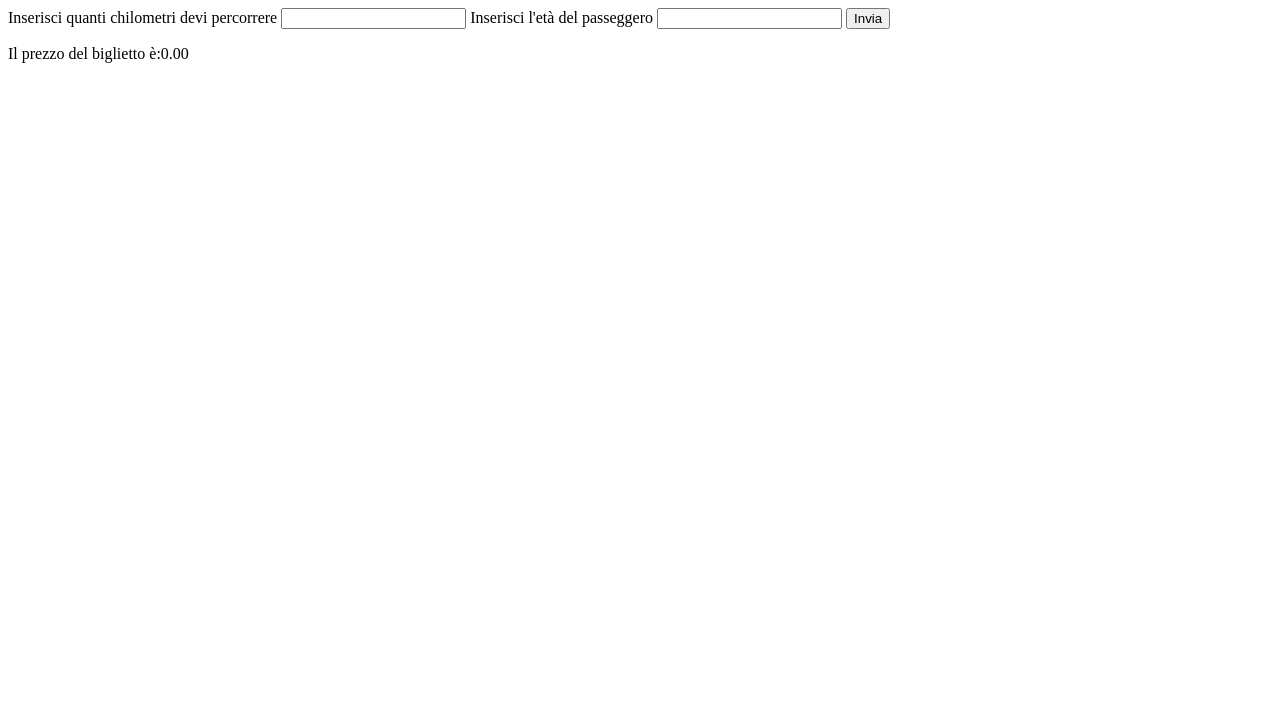
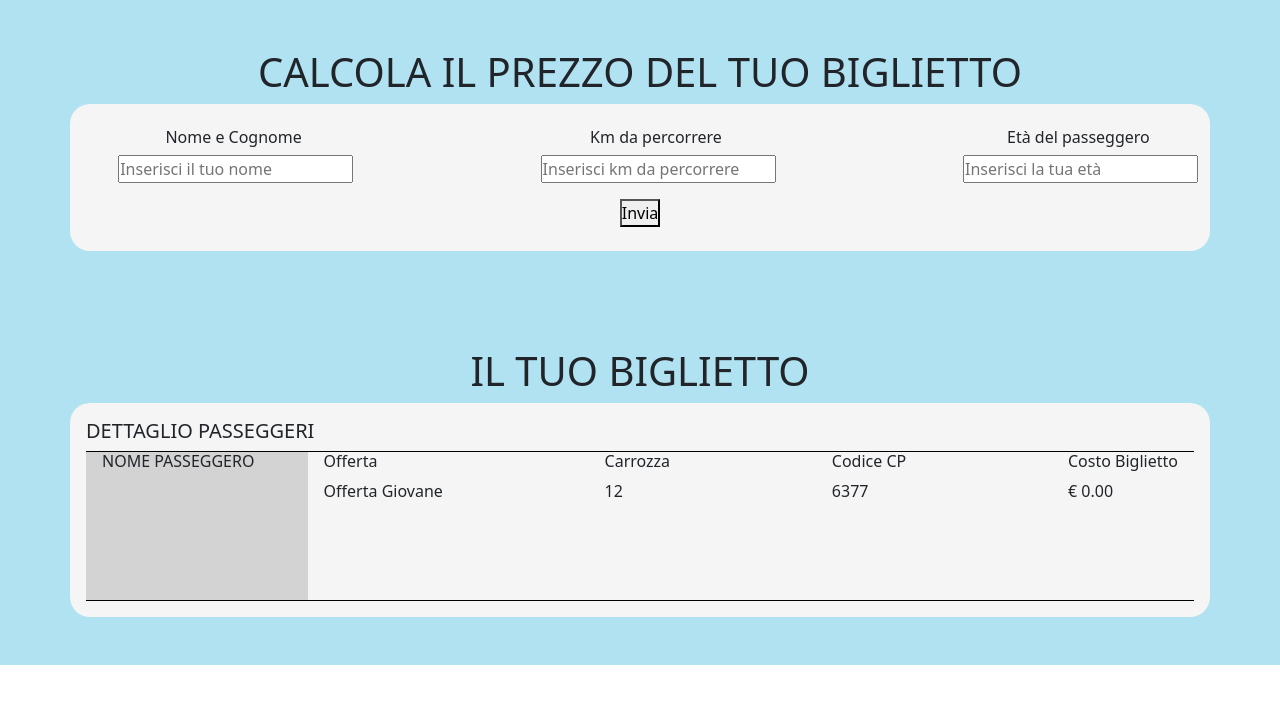
Before and after one commit to Bice93/js-biglietto-treno-form, a plain HTML site: page index.html in a window 1280 px wide. Both pictures are taken after a click on the button "Invia". Drawn offline with nearby package versions, Linux system fonts and the light colour scheme.

Commit message:
Milestone 2

```diff
--- a/css/style.css
+++ b/css/style.css
@@ -0,0 +1,41 @@
+*{
+    margin: 0;
+    padding: 0;
+    box-sizing: border-box;
+}
+main{
+    background-color: rgb(177, 226, 242);
+}
+
+.count_price, .box_ticket{
+    background-color:whitesmoke;
+    border-radius: 20px;
+}
+
+.ticket{
+    border-top: 1px solid black;
+    border-bottom: 1px solid black;
+}
+
+ul{
+    list-style: none;
+    display: flex;
+    justify-content: space-between;
+}
+
+.ticket{
+    display: flex;
+    height: 150px;
+}
+
+.ticket_left{
+    width: 20%;
+    height: 100%;
+    background-color: lightgray;
+}
+
+.ticket_right{
+    width: 80%;
+    display: flex;
+    justify-content: space-between;
+}
--- a/index.html
+++ b/index.html
@@ -1,20 +1,109 @@
 <!DOCTYPE html>
 <html lang="en">
+
 <head>
     <meta charset="UTF-8">
     <meta http-equiv="X-UA-Compatible" content="IE=edge">
     <meta name="viewport" content="width=device-width, initial-scale=1.0">
+    <!-- CSS only -->
+    <link href="https://cdn.jsdelivr.net/npm/bootstrap@5.2.0-beta1/dist/css/bootstrap.min.css" rel="stylesheet"
+        integrity="sha384-0evHe/X+R7YkIZDRvuzKMRqM+OrBnVFBL6DOitfPri4tjfHxaWutUpFmBp4vmVor" crossorigin="anonymous">
     <link rel="stylesheet" href="css/style.css">
     <title>Biglietto treno</title>
 </head>
+
 <body>
-    <label for="">Inserisci quanti chilometri devi percorrere</label>
+    <main>
+        <div class="container py-5">
+            <div class="row">
+                <h1 class="text-center">CALCOLA IL PREZZO DEL TUO BIGLIETTO</h1>
+                <div class="col-12 text-center count_price py-4 px- 5">
+
+                    <ul>
+                        <li>
+                            <h6>Nome e Cognome</h6>
+                            <label for="name-user"></label>
+                            <input type="text" placeholder="Inserisci il tuo nome" id="name-user">
+                        </li>
+
+                        <li>
+                            <h6>Km da percorrere</h6>
+                            <label for="km-text"></label>
+                            <input type="text" placeholder="Inserisci km da percorrere" id="km-travel">
+                        </li>
+
+                        <li>
+                            <h6>Età del passeggero</h6>
+                            <label for="age-user"></label>
+                            <input type="text" placeholder="Inserisci la tua età" id="age-user">
+                        </li>
+                    </ul>
+                    <button type="submit" id="btn-send">Invia</button>
+                </div>
+            </div>
+        </div>
+
+
+        <div class="container py-5">
+            <div class="row">
+                <h1 class="text-center">IL TUO BIGLIETTO</h1>
+                <div class="col-12 box_ticket p-3">
+                    <h5>DETTAGLIO PASSEGGERI</h5>
+                    <div class="ticket">
+                        <div class="ticket_left px-3">
+                                <h6>NOME PASSEGGERO</h5>
+                                <p id="name_user_see"> </p>
+                        </div>
+
+                        <div class="ticket_right px-3">
+                            <div>
+                                <h6>Offerta</h6>
+                                <p id="offer_user"></p>
+                            </div>
+                            <div>
+                                <h6>Carrozza</h6>
+                                <p id="number_cab"> </p>
+                            </div>
+                            <div>
+                                <h6>Codice CP</h6>
+                                <p id="code_user"> </p>
+                            </div>
+                            <div>
+                                <h6>Costo Biglietto</h6>
+                                <p id="price"> </p>
+                            </div>
+                        </div>
+                    </div>
+                </div>
+            </div>
+        </div>
+    </main>
+    <!-- *********************************JS******************************* -->
+    <script type="text/javascript" src="js/main.js"></script>
+</body>
+
+</html>
+
+<!-- <label for="">Inserisci quanti chilometri devi percorrere</label>
         <input type="text" id="km-travel">
     <label for="">Inserisci l'età del passeggero</label>
         <input type="text" id="age-user">
     <button type="submit" id="btn-send">Invia</button>
-    <p id="price">Il prezzo del biglietto è:</p>
-<!-- *********************************JS******************************* -->
-<script type="text/javascript" src="js/main.js"></script>
-</body>
-</html>
+    <p id="price"> </p> -->
+
+ <!-- <div class="d-inline">
+                        <label for="name-user">Nome e Cognome</label>
+                        <input type="text" id="name-user">
+                    </div>
+
+                    <div class="d-inline">
+                        <label for="km-text">Inserisci quanti chilometri devi percorrere</label>
+                        <input type="text" id="km-travel">
+                    </div>
+
+                    <div class="d-inline">
+                        <label for="age-user">Inserisci l'età del passeggero</label>
+                        <input type="text" id="age-user">
+                    </div>
+
+                    <button type="submit" id="btn-send">Invia</button> -->
--- a/js/main.js
+++ b/js/main.js
@@ -7,27 +7,51 @@
 // va applicato uno sconto del 35% per gli over 65.
 // MILESTONE 1:
 // Iniziamo implementando il programma senza alcuna estetica: usando esclusivamente due input e un bottone (non stilizzati), realizziamo le specifiche scritte sopra. La risposta finale (o output) sarà anch’essa da scrivere in console.
+// MILESTONE 2:
+// Solo una volta che il milestone 1 sarà completo e funzionante allora realizzeremo un form in pagina in cui l’utente potrà inserire i dati e visualizzare il calcolo finale con il prezzo.
 
 
+const nameUser = document.querySelector(`#name-user`);
 const kmTravel = document.querySelector(`#km-travel`);
 const userAge = document.querySelector(`#age-user`);
 const priceBox = document.querySelector(`#price`);
+const nameUserSee = document.querySelector(`#name_user_see`);
+const sendButton = document.querySelector(`#btn-send`);
+const offerUser = document.querySelector(`#offer_user`);
+const numberCab = document.querySelector(`#number_cab`);
+const codeUser = document.querySelector(`#code_user`);
 
-const sendButton = document.querySelector(`#btn-send`);
-sendButton.addEventListener(`click`, function(){
+sendButton.addEventListener(`click`, function () {
+    console.log(document.querySelector(`#name-user`).value);
     console.log(document.querySelector(`#km-travel`).value);
     console.log(document.querySelector(`#age-user`).value);
+
+    if ((isNaN(kmTravel.value) == true) || (isNaN(userAge.value) == true)) {
+        console.log(`Numero non accettato. Inserisci correttamente i tuoi dati`);
+        alert(`Inserisci correttamente i tuoi dati`);
+    } else {
         let priceTicket = kmTravel.value * 0.26;
+
         if (userAge.value < 18) {
             priceTicket = priceTicket - ((priceTicket * 15) / 100);
-        console.log(`il passeggero è minorenne, il prezzo del biglietto è: € ${priceTicket.toFixed(2)}`);
-        priceBox.innerHTML += priceTicket.toFixed(2);
+            console.log(`Il passeggero è minorenne, il prezzo del biglietto è: € ${priceTicket.toFixed(2)}`);
+            priceBox.innerHTML = "€" + " " + priceTicket.toFixed(2);
+            offerUser.innerHTML = "Offerta Giovane";
         } else if (userAge.value > 65) {
             priceTicket = priceTicket - ((priceTicket * 35) / 100);
-        console.log(`il passeggero è un over 65, il prezzo del biglietto è: € ${priceTicket.toFixed(2)}`);
-        priceBox.innerHTML += priceTicket.toFixed(2);
+            console.log(`Il passeggero è un over 65, il prezzo del biglietto è: € ${priceTicket.toFixed(2)}`);
+            priceBox.innerHTML = "€" + " " + priceTicket.toFixed(2);
+            offerUser.innerHTML = "Offerta Senior";
         } else {
             console.log(`Il prezzo del biglietto è: € ${priceTicket.toFixed(2)}`);
-        priceBox.innerHTML += priceTicket.toFixed(2);
+            priceBox.innerHTML = "€" + " " + priceTicket.toFixed(2);
+            offerUser.innerHTML = "Biglietto Standard";
+        }
+
+        nameUserSee.innerHTML = nameUser.value;
+        let randomNumber = Math.floor((Math.random() * 12) + 1);
+        numberCab.innerHTML = randomNumber;
+        let randomNumberCode = Math.floor((Math.random() * 12000) + 1);
+        codeUser.innerHTML = randomNumberCode;
     }
 });
```
Lines whose indentation alone changed are shown as unchanged.
